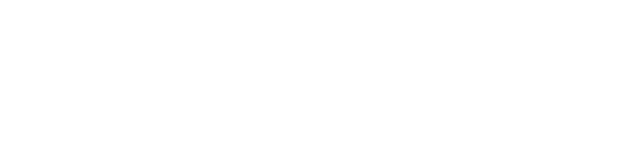
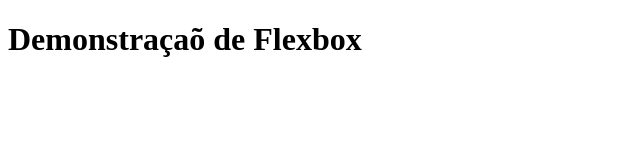
Before and after one commit to cauanzin08/Progresso-HTML, a plain HTML site: page index.html in a window 1280 px wide. Shown: the whole page, without its empty margins (0-640 px from the left). Drawn offline with Linux system fonts and the light colour scheme.

Commit message:
first commit

```diff
--- a/index.html
+++ b/index.html
@@ -7,6 +7,6 @@
     <link rel="stylesheet" href="assets/styles/index.css">
 </head>
 <body>
-
+    <h1>Demonstraçaõ de Flexbox</h1>
 </body>
 </html>
```
